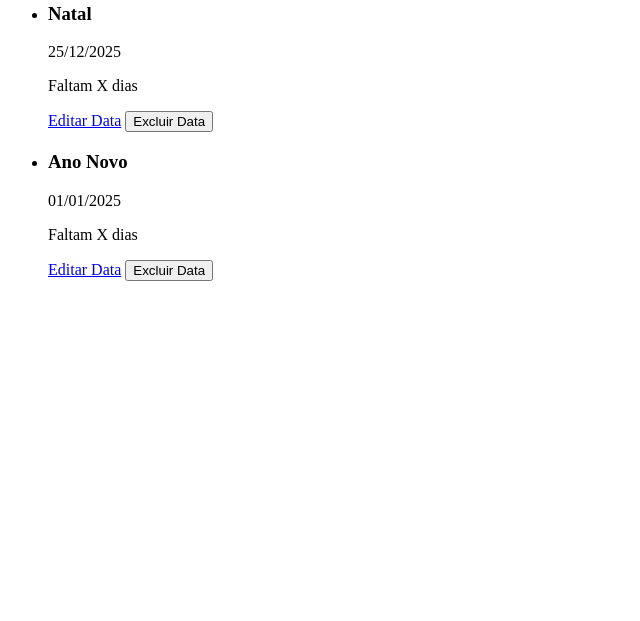
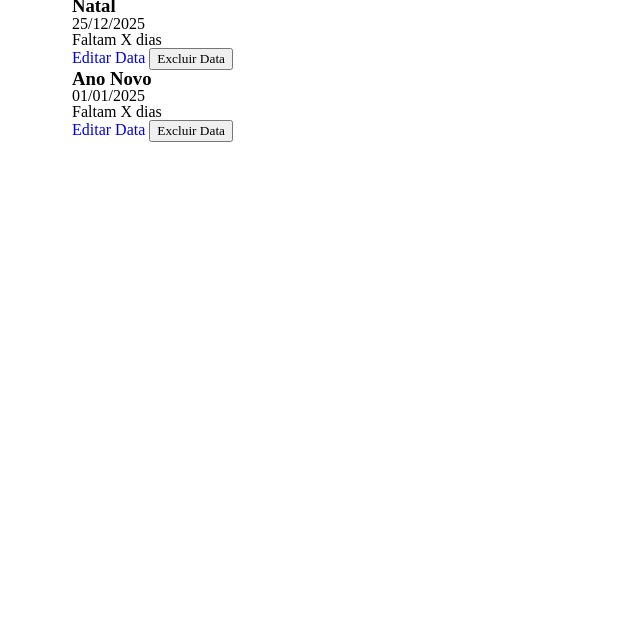
Before and after one commit to aggxb/date-schedule, a plain HTML site: page index.html in a window 1280 px wide. Shown: the part 179-800 px from the top of the page, without its empty margins (0-640 px from the left). Drawn offline with Linux system fonts and the light colour scheme; a web font is replaced by a local one.

Commit message:
feat: add global styles and reset default styles

```diff
--- a/index.html
+++ b/index.html
@@ -4,6 +4,7 @@
 <head>
   <meta charset="UTF-8">
   <meta name="viewport" content="width=device-width, initial-scale=1.0">
+  <link rel="stylesheet" href="style.css">
   <title>Agenda de Datas</title>
 
   <link rel="preconnect" href="https://fonts.googleapis.com">
--- /dev/null
+++ b/style.css
@@ -0,0 +1,2 @@
+@import './styles/reset.css';
+@import './styles/global.css';
--- /dev/null
+++ b/styles/global.css
@@ -0,0 +1,10 @@
+* {
+  font-family: 'Liter';
+}
+
+.container {
+  max-width: 1200px;
+  margin: 0 auto;
+  padding: 2rem;
+  box-sizing: border-box;
+}
--- /dev/null
+++ b/styles/reset.css
@@ -0,0 +1,49 @@
+html, body, div, span, applet, object, iframe,
+h1, h2, h3, h4, h5, h6, p, blockquote, pre,
+a, abbr, acronym, address, big, cite, code,
+del, dfn, em, img, ins, kbd, q, s, samp,
+small, strike, strong, sub, sup, tt, var,
+b, u, i, center,
+dl, dt, dd, ol, ul, li,
+fieldset, form, label, legend,
+table, caption, tbody, tfoot, thead, tr, th, td,
+article, aside, canvas, details, embed,
+figure, figcaption, footer, header, hgroup,
+menu, nav, output, ruby, section, summary,
+time, mark, audio, video {
+  margin: 0;
+  padding: 0;
+  border: 0;
+  vertical-align: baseline;
+}
+article, aside, details, figcaption, figure,
+footer, header, hgroup, menu, nav, section {
+  display: block;
+}
+body {
+  line-height: 1;
+}
+button{
+  cursor: pointer;
+}
+a {
+  text-decoration: none;
+}
+ol, ul {
+  list-style: none;
+}
+blockquote, q {
+  quotes: none;
+}
+blockquote:before, blockquote:after,
+q:before, q:after {
+  content: '';
+  content: none;
+}
+table {
+  border-collapse: collapse;
+  border-spacing: 0;
+}
+img {
+  max-width: 100%;
+}
```
